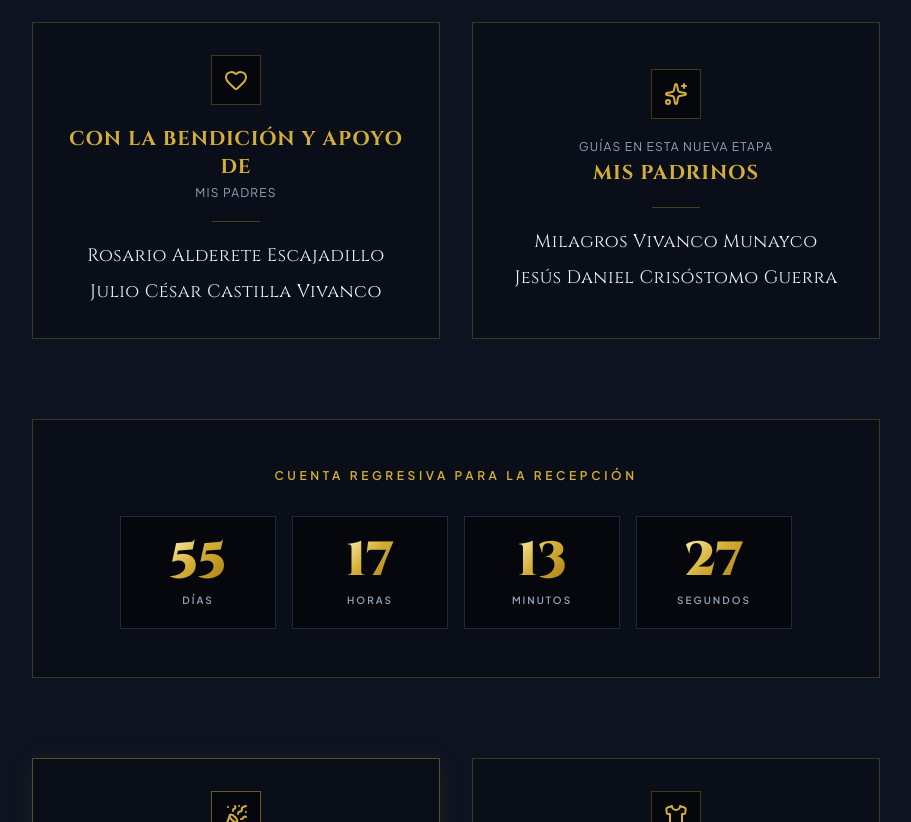
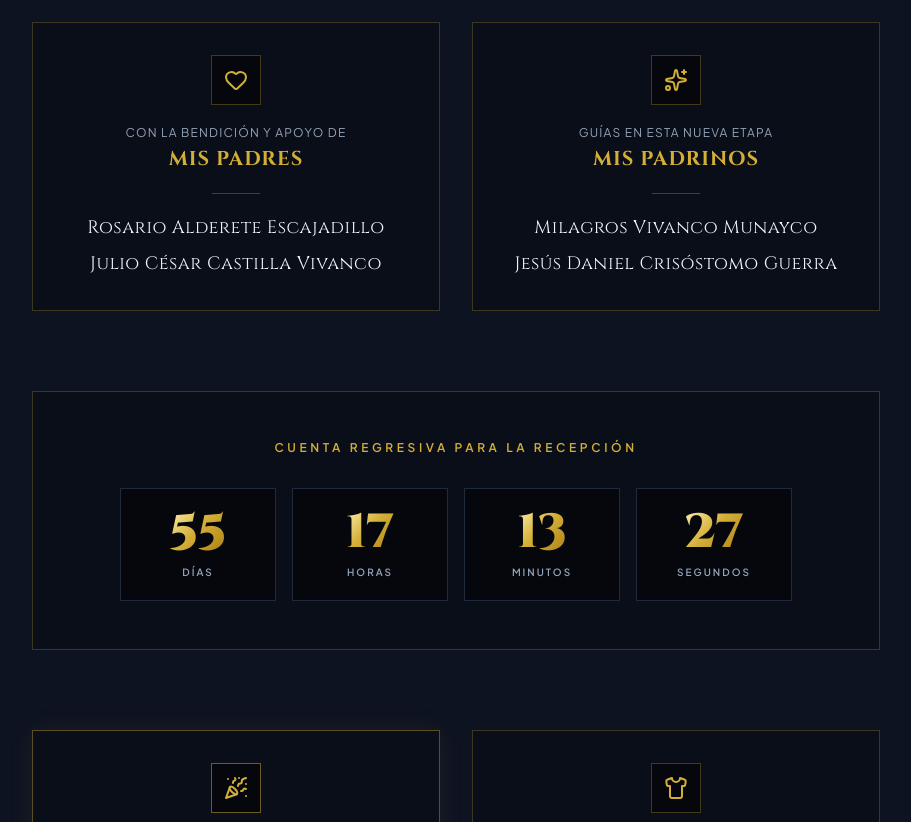
Before and after one commit to jhair27ca-ctrl/Invitacion_18years, a plain HTML site: page index.html in a window 1280 px wide. Shown: the part 1200-2022 px from the top of the page, without its empty margins (184-1095 px from the left). Drawn offline with nearby package versions, Linux system fonts and the light colour scheme.

```diff
--- a/index.html
+++ b/index.html
@@ -271,8 +271,8 @@
             </div>
 
             <div class="space-y-1">
-              <h3 class="text-xl font-bold text-[#D4AF37] uppercase tracking-wider">Con la bendición y apoyo de</h3>
-              <p class="text-slate-400 text-xs tracking-widest uppercase">Mis Padres</p>
+              <p class="text-slate-400 text-xs tracking-widest uppercase">Con la bendición y apoyo de</p>
+              <h3 class="text-xl font-bold text-[#D4AF37] uppercase tracking-wider">Mis Padres</h3>
             </div>
 
             <div class="w-12 h-[1px] bg-[#D4AF37]/30 my-1"></div>
```
